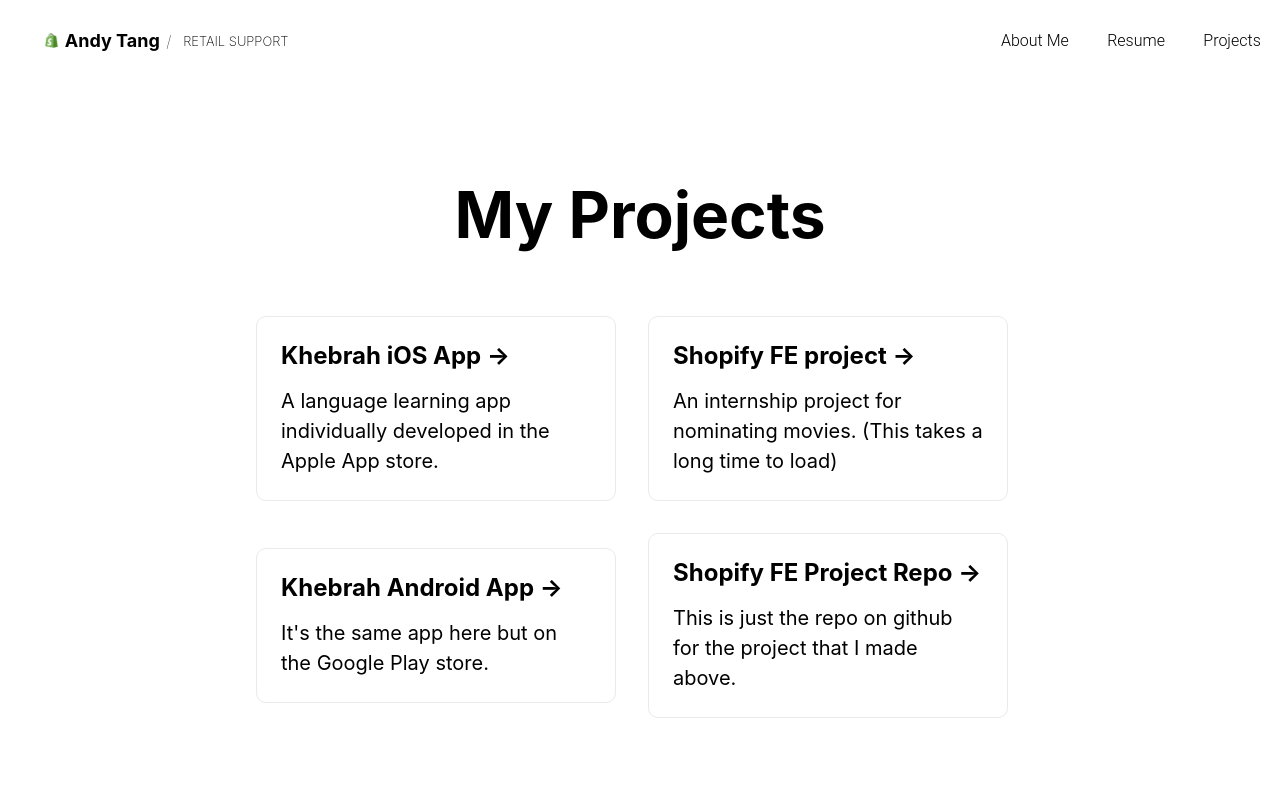
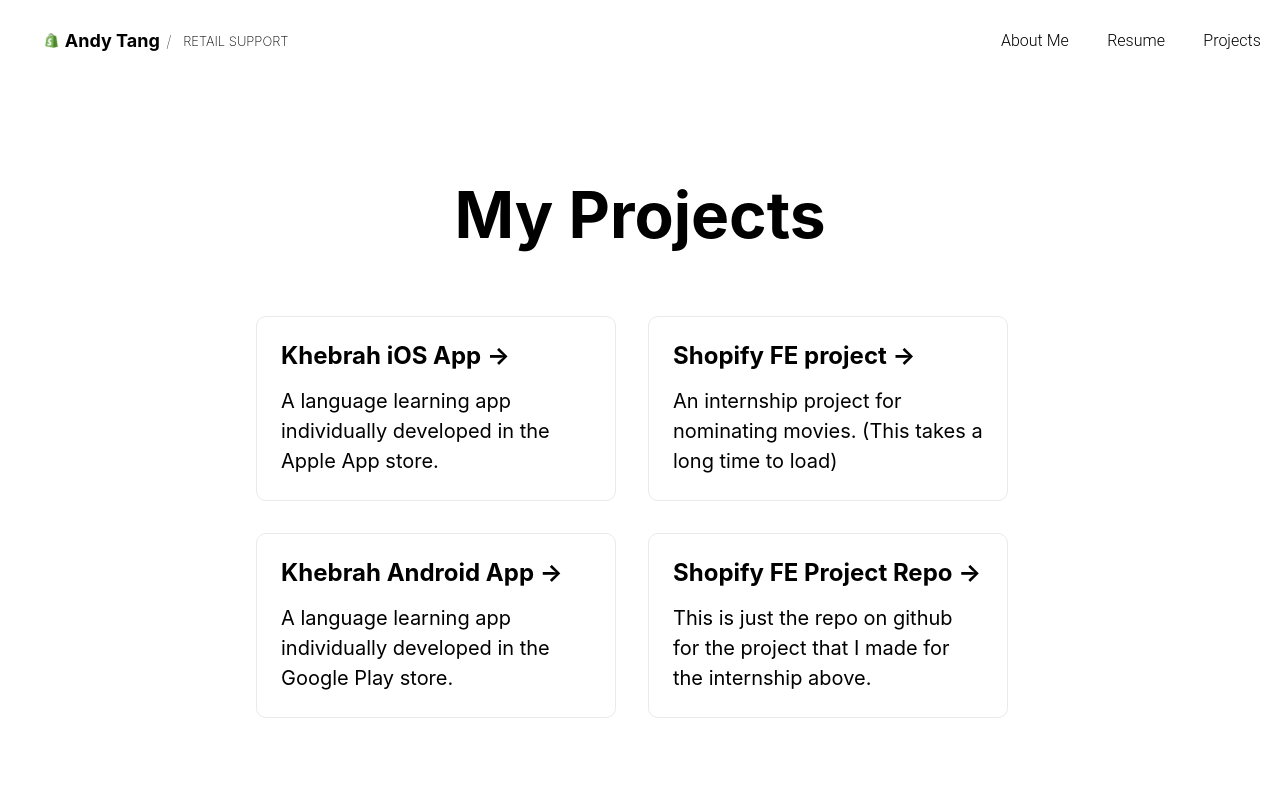
Before and after one commit to Thisisme-Andrew/my-website, a Next.js app: page /projects in a window 1280 px wide. Shown: the top 800 px of the page. Built offline with nearby package versions, Linux system fonts and the light colour scheme.

Commit message:
fixes to messaging and README.md

```diff
--- a/pages/index.js
+++ b/pages/index.js
@@ -20,7 +20,7 @@
           <div className={styles.personalDescription}>
             <h1 className={styles.rightHeader}>Hi There!</h1>
             <p className={styles.rightDescriptor}>A little bit about me</p>
-            <p className={styles.rightDescription}>This is a page I had made for the Themes Specialist application. I created this page with the use of use of React and Node.js that utilizes various languages such as JavaScript, HTML, JSX and CSS. I have been learning how to program for the last year and love to improve in my front-end knowledge working with Shopify's Themes.</p>
+            <p className={styles.rightDescription}>This is a page I had made for the Themes Specialist application. I created this page with the use of use of React and Node.js that utilizes various languages such as JavaScript, HTML, JSX and CSS. I have been learning how to program for the last year and would love to improve in my front-end knowledge working with Shopify's Themes.</p>
           </div>
           <div className={styles.grid}>
             <a
--- a/pages/projects/index.js
+++ b/pages/projects/index.js
@@ -24,7 +24,7 @@
 
           <a href="https://play.google.com/store/apps/details?id=com.khebrah.khebrah" className={styles.card}>
             <h2>Khebrah Android App &rarr;</h2>
-            <p>It's the same app here but on the Google Play store.</p>
+            <p>A language learning app individually developed in the Google Play store.</p>
           </a>
 
           <a
@@ -33,7 +33,7 @@
           >
             <h2>Shopify FE Project Repo &rarr;</h2>
             <p>
-              This is just the repo on github for the project that I made above.
+              This is just the repo on github for the project that I made for the internship above.
             </p>
           </a>
         </div>
```
Also changed, not shown: 1 other file (tests, documents, lock files or other folders).
